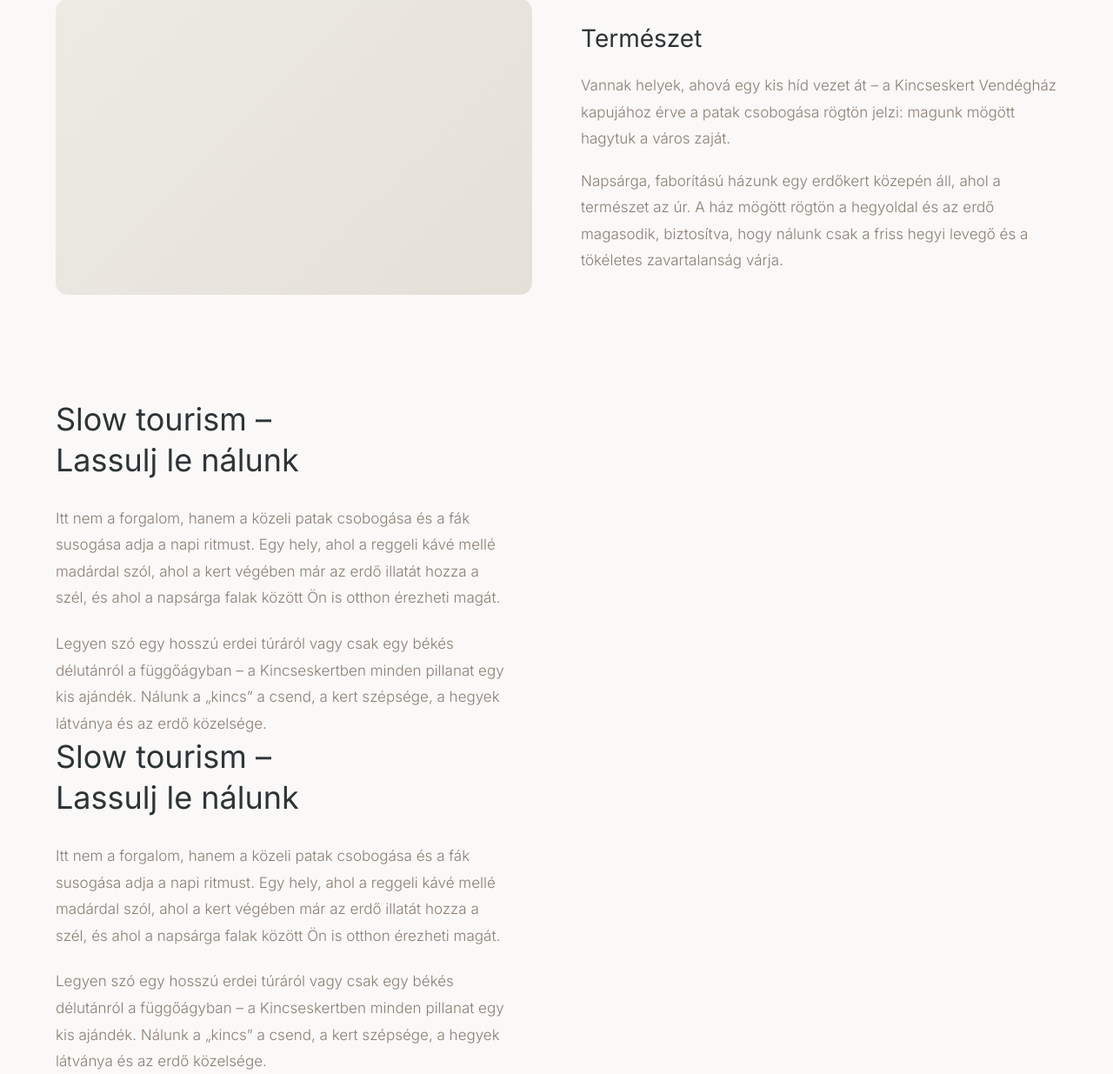
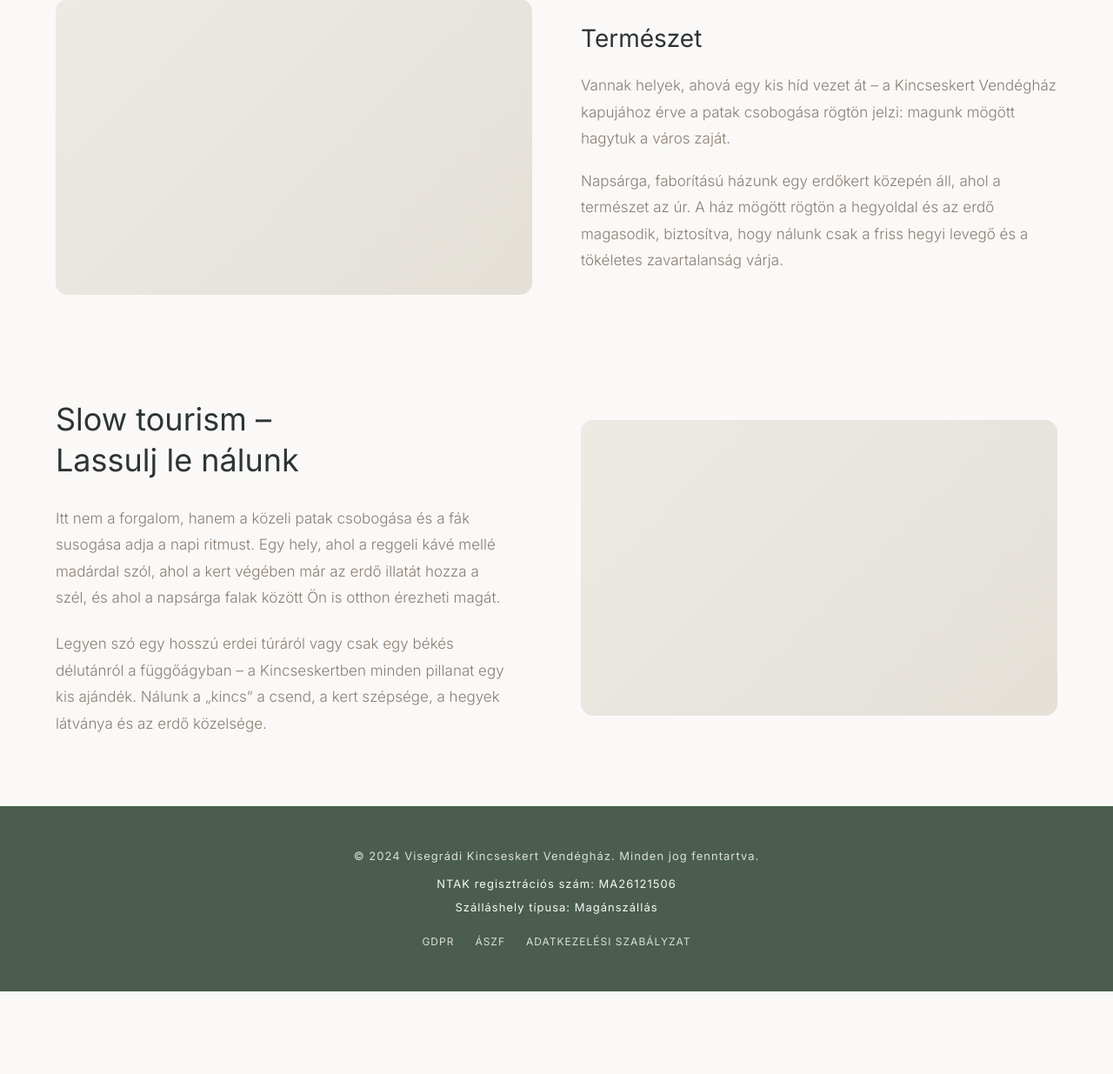
Before and after one commit to BraghiniBenjamin/test_site, a Flask app: template templates/vendeghaz_demo.html in a window 1280 px wide. Shown: the part 881-2116 px from the top of the page at 87% size. After the commit the page ends 2021 px from the top, so only its background shows below. Run offline with Flask 3, Linux system fonts and the light colour scheme; the template is opened without the code that fills it, so the values that code supplies are empty; some libraries are stand-ins or nearby versions.

Commit message:
Update vendeghaz_demo.html

```diff
--- a/templates/vendeghaz_demo.html
+++ b/templates/vendeghaz_demo.html
@@ -678,8 +678,7 @@
       height: 340px;
       background: linear-gradient(135deg, #edeae4 0%, #e4e0d8 100%);
       border-radius: 14px;
-    ">
-    </div>
+    "></div>
 
     <!-- Szöveg -->
     <div>
@@ -701,6 +700,9 @@
   </div>
 
   <!-- SLOW TOURISM BLOKK -->
+  <div style="display: grid; grid-template-columns: 1fr 1fr; gap: 56px; align-items: center;">
+
+    <!-- Szöveg -->
     <div style="max-width: 520px;">
       <h2 style="font-size: 36px; font-weight: 400; line-height: 1.3; margin-bottom: 28px;">
         Slow tourism –<br>Lassulj le nálunk
@@ -720,27 +722,18 @@
       </p>
     </div>
 
- <!-- SLOW TOURISM BLOKK -->
-  <div style="max-width: 520px;">
-    <h2 style="font-size: 36px; font-weight: 400; line-height: 1.3; margin-bottom: 28px;">
-      Slow tourism –<br>Lassulj le nálunk
-    </h2>
-
-    <p style="font-size: 17px; line-height: 1.8; font-weight: 300; color: var(--color-secondary); margin-bottom: 22px;">
-      Itt nem a forgalom, hanem a közeli patak csobogása és a fák susogása adja a napi
-      ritmust. Egy hely, ahol a reggeli kávé mellé madárdal szól, ahol a kert végében
-      már az erdő illatát hozza a szél, és ahol a napsárga falak között Ön is otthon
-      érezheti magát.
-    </p>
-
-    <p style="font-size: 17px; line-height: 1.8; font-weight: 300; color: var(--color-secondary);">
-      Legyen szó egy hosszú erdei túráról vagy csak egy békés délutánról a függőágyban –
-      a Kincseskertben minden pillanat egy kis ajándék. Nálunk a „kincs” a csend,
-      a kert szépsége, a hegyek látványa és az erdő közelsége.
-    </p>
+    <!-- Placeholder kép -->
+    <div style="
+      width: 100%;
+      height: 340px;
+      background: linear-gradient(135deg, #edeae4 0%, #e4e0d8 100%);
+      border-radius: 14px;
+    "></div>
+
   </div>
 
 </section>
+
 
   <!-- Content Block 3 -->
   <!-- <section class="content-block" style="display: flex; min-height: 600px; background: var(--color-bg);">
@@ -943,7 +936,9 @@
       Áraink
     </h2>
     <p class="fade-in" style="text-align:center; color: var(--color-secondary); font-weight:300; margin-bottom: 80px;">
-      Apartman 1 és Apartman 2 – válasszon csomagot vagy nézze meg sávosan.
+      Két szinten, két külön apartman biztosítja a zavartalan pihenést
+      Válassza ki az Önnek megfelelőt!
+      (Az apartman vagy vendégházunk minimum két éjszakára foglalható.)
     </p>
 
     <!-- ========================= -->
@@ -957,15 +952,15 @@
       <!-- Apartman 1 -->
       <div style="margin-bottom: 36px;">
         <div style="display:flex; align-items:baseline; justify-content:space-between; gap: 16px; margin-bottom: 12px;">
-          <h4 class="serif" style="font-size: 28px; font-weight: 400; margin:0; color: var(--color-text);">Apartman 1</h4>
-          <span style="font-size: 13px; letter-spacing: 1px; text-transform: uppercase; color: var(--color-secondary);">2 fő • reggeli • kert</span>
+          <h4 class="serif" style="font-size: 28px; font-weight: 400; margin:0; color: var(--color-text);">Erdő apartman</h4>
+          <span style="font-size: 13px; letter-spacing: 1px; text-transform: uppercase; color: var(--color-secondary);">2 fő</span>
         </div>
 
         <div style="border: 1px solid rgba(139, 126, 116, 0.18); overflow:hidden;">
           <!-- row -->
           <div style="display:grid; grid-template-columns: 1.3fr 1fr 1fr; gap: 16px; padding: 18px 22px; background: var(--color-surface); align-items:center;">
             <div>
-              <div style="font-weight: 500; color: var(--color-text);">Hétvégi pihenés</div>
+              <div style="font-weight: 500; color: var(--color-text);">Standard</div>
               <div style="font-size: 13px; color: var(--color-secondary); font-weight: 300;">1 éj • 2 fő</div>
             </div>
             <div style="font-size: 20px; font-weight: 300; color: var(--color-text);">35.000 Ft <span style="font-size: 13px; color: var(--color-secondary);">/ éj</span></div>
@@ -977,7 +972,7 @@
           <!-- row -->
           <div style="display:grid; grid-template-columns: 1.3fr 1fr 1fr; gap: 16px; padding: 18px 22px; background: rgba(74,93,78,0.06); align-items:center;">
             <div>
-              <div style="font-weight: 500; color: var(--color-text);">Hosszú hétvége</div>
+              <div style="font-weight: 500; color: var(--color-text);">Heti feltöltődés </div>
               <div style="font-size: 13px; color: var(--color-secondary); font-weight: 300;">3 éj • 2 fő</div>
             </div>
             <div style="font-size: 20px; font-weight: 300; color: var(--color-text);">95.000 Ft <span style="font-size: 13px; color: var(--color-secondary);">/ 3 éj</span></div>
@@ -987,7 +982,7 @@
           </div>
 
           <!-- row -->
-          <div style="display:grid; grid-template-columns: 1.3fr 1fr 1fr; gap: 16px; padding: 18px 22px; background: var(--color-surface); align-items:center;">
+          <!-- <div style="display:grid; grid-template-columns: 1.3fr 1fr 1fr; gap: 16px; padding: 18px 22px; background: var(--color-surface); align-items:center;">
             <div>
               <div style="font-weight: 500; color: var(--color-text);">Heti menedék</div>
               <div style="font-size: 13px; color: var(--color-secondary); font-weight: 300;">7 éj • 2 fő</div>
@@ -996,21 +991,21 @@
             <div style="text-align:right;">
               <button class="btn-primary booking-btn" data-room="apt1-weekly" style="padding: 12px 22px;">Lefoglalom</button>
             </div>
-          </div>
+          </div> -->
         </div>
       </div>
 
       <!-- Apartman 2 -->
       <div>
         <div style="display:flex; align-items:baseline; justify-content:space-between; gap: 16px; margin-bottom: 12px;">
-          <h4 class="serif" style="font-size: 28px; font-weight: 400; margin:0; color: var(--color-text);">Apartman 2</h4>
+          <h4 class="serif" style="font-size: 28px; font-weight: 400; margin:0; color: var(--color-text);">Patak apartman</h4>
           <span style="font-size: 13px; letter-spacing: 1px; text-transform: uppercase; color: var(--color-secondary);">2 fő • reggeli • kert</span>
         </div>
 
         <div style="border: 1px solid rgba(139, 126, 116, 0.18); overflow:hidden;">
           <div style="display:grid; grid-template-columns: 1.3fr 1fr 1fr; gap: 16px; padding: 18px 22px; background: var(--color-surface); align-items:center;">
             <div>
-              <div style="font-weight: 500; color: var(--color-text);">Hétvégi pihenés</div>
+              <div style="font-weight: 500; color: var(--color-text);">Standard</div>
               <div style="font-size: 13px; color: var(--color-secondary); font-weight: 300;">1 éj • 2 fő</div>
             </div>
             <div style="font-size: 20px; font-weight: 300; color: var(--color-text);">35.000 Ft <span style="font-size: 13px; color: var(--color-secondary);">/ éj</span></div>
@@ -1021,7 +1016,7 @@
 
           <div style="display:grid; grid-template-columns: 1.3fr 1fr 1fr; gap: 16px; padding: 18px 22px; background: rgba(74,93,78,0.06); align-items:center;">
             <div>
-              <div style="font-weight: 500; color: var(--color-text);">Hosszú hétvége</div>
+              <div style="font-weight: 500; color: var(--color-text);">Heti feltöltődés</div>
               <div style="font-size: 13px; color: var(--color-secondary); font-weight: 300;">3 éj • 2 fő</div>
             </div>
             <div style="font-size: 20px; font-weight: 300; color: var(--color-text);">95.000 Ft <span style="font-size: 13px; color: var(--color-secondary);">/ 3 éj</span></div>
@@ -1030,7 +1025,7 @@
             </div>
           </div>
 
-          <div style="display:grid; grid-template-columns: 1.3fr 1fr 1fr; gap: 16px; padding: 18px 22px; background: var(--color-surface); align-items:center;">
+          <!-- <div style="display:grid; grid-template-columns: 1.3fr 1fr 1fr; gap: 16px; padding: 18px 22px; background: var(--color-surface); align-items:center;">
             <div>
               <div style="font-weight: 500; color: var(--color-text);">Heti menedék</div>
               <div style="font-size: 13px; color: var(--color-secondary); font-weight: 300;">7 éj • 2 fő</div>
@@ -1039,7 +1034,7 @@
             <div style="text-align:right;">
               <button class="btn-primary booking-btn" data-room="apt2-weekly" style="padding: 12px 22px;">Lefoglalom</button>
             </div>
-          </div>
+          </div> -->
         </div>
       </div>
     </div>
```
Lines whose indentation alone changed are shown as unchanged.
